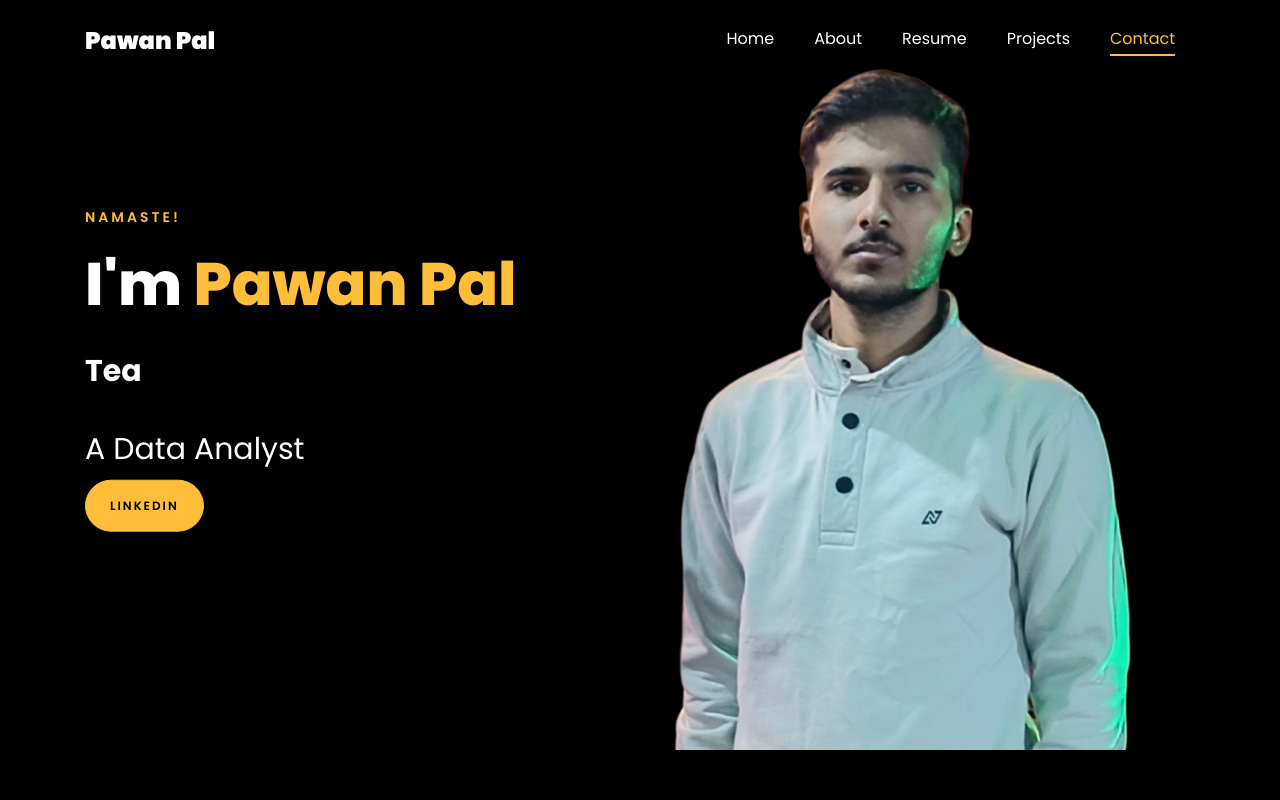
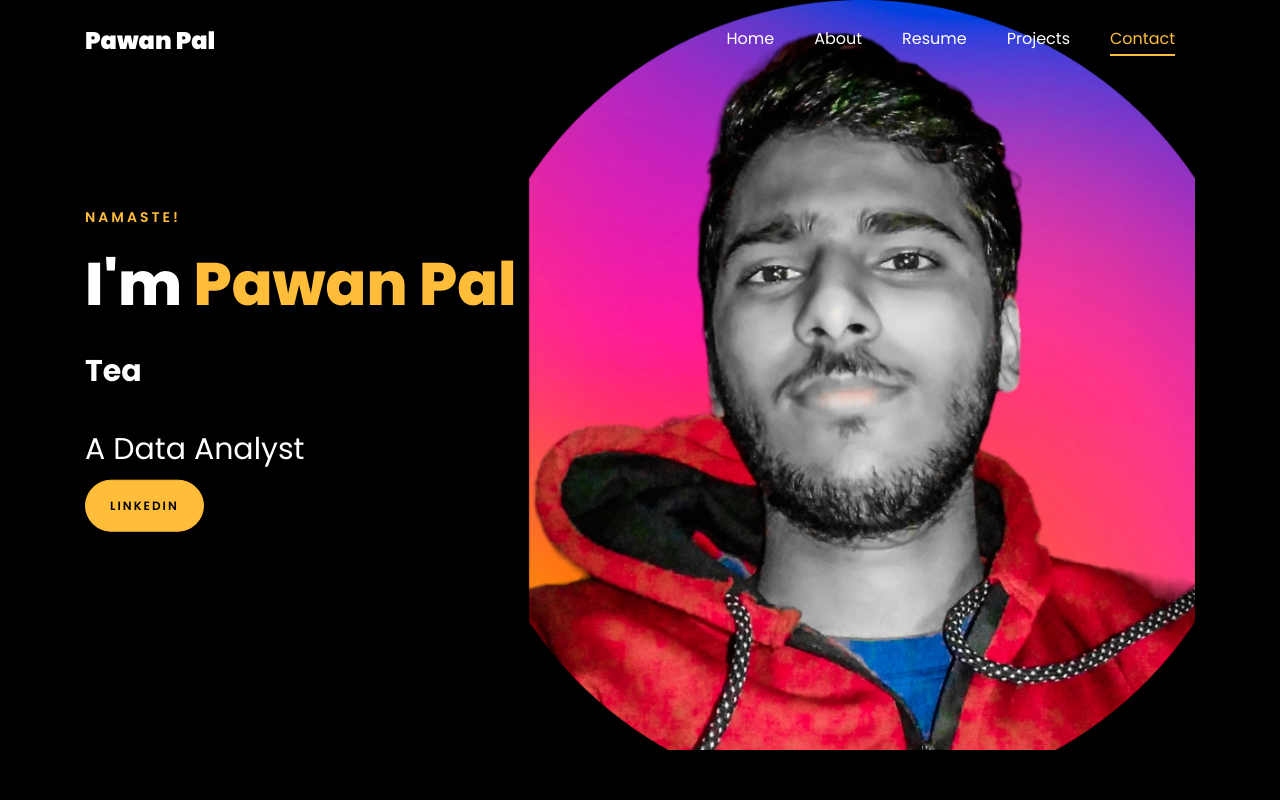
Before and after one commit to Pawan-Paul/Pawan-Paul.github.io, a plain HTML site: page index.html in a window 1280 px wide. Shown: the top 800 px of the page. Drawn offline with Linux system fonts and the light colour scheme; files whose address does not match are found by name.

Commit message:
Update index.html

```diff
--- a/index.html
+++ b/index.html
@@ -141,7 +141,7 @@
 	      	<div class="overlay"></div>
 	         <div class="container">
 	          <div class="row d-md-flex no-gutters slider-text align-items-end justify-content-end" data-scrollax-parent="true">
-	          	<div class="one-third js-fullheight order-md-last img" style="background-image:url(images/photo.png);">
+	          	<div class="one-third js-fullheight order-md-last img" style="background-image:url(images/main.png);">
 	          	 <div class="overlay"></div>
 	          	</div>
 		          <div class="one-forth d-flex  align-items-center ftco-animate" data-scrollax=" properties: { translateY: '70%' }">
```
